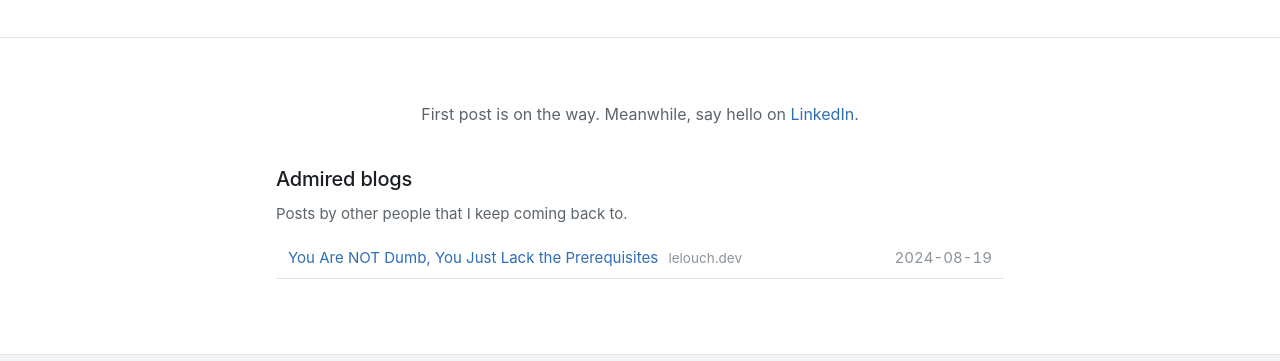
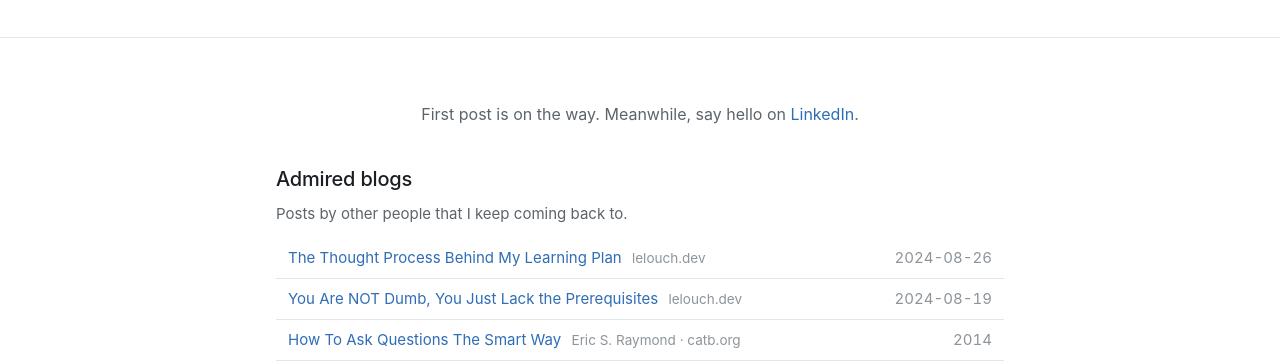
Before and after one commit to madhav-wakhare/madhav-wakhare.github.io, a plain HTML site: page writing.html in a window 1280 px wide. Shown: the part 399-760 px from the top of the page. Drawn offline with Linux system fonts and the light colour scheme; a web font is replaced by a local one.

Commit message:
Add two posts to Admired blogs

```diff
--- a/writing.html
+++ b/writing.html
@@ -37,7 +37,9 @@
       <h2>Admired blogs</h2>
       <p class="admired-sub">Posts by other people that I keep coming back to.</p>
       <ul class="posts">
+        <li><span><a href="https://lelouch.dev/blog/building-a-roadmap/">The Thought Process Behind My Learning Plan</a> <span class="src">lelouch.dev</span></span><time datetime="2024-08-26">2024-08-26</time></li>
         <li><span><a href="https://lelouch.dev/blog/you-are-probably-not-dumb/">You Are NOT Dumb, You Just Lack the Prerequisites</a> <span class="src">lelouch.dev</span></span><time datetime="2024-08-19">2024-08-19</time></li>
+        <li><span><a href="http://www.catb.org/~esr/faqs/smart-questions.html">How To Ask Questions The Smart Way</a> <span class="src">Eric S. Raymond &middot; catb.org</span></span><time datetime="2014">2014</time></li>
       </ul>
     </section>
   </main>
```
